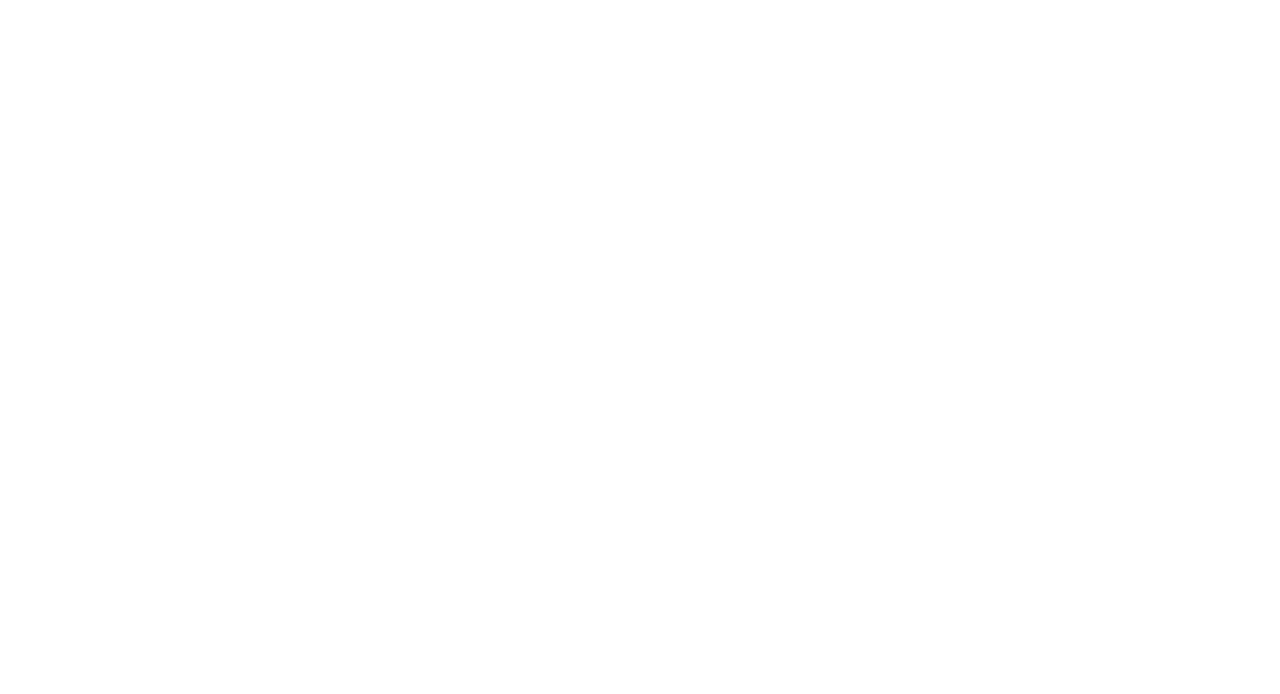
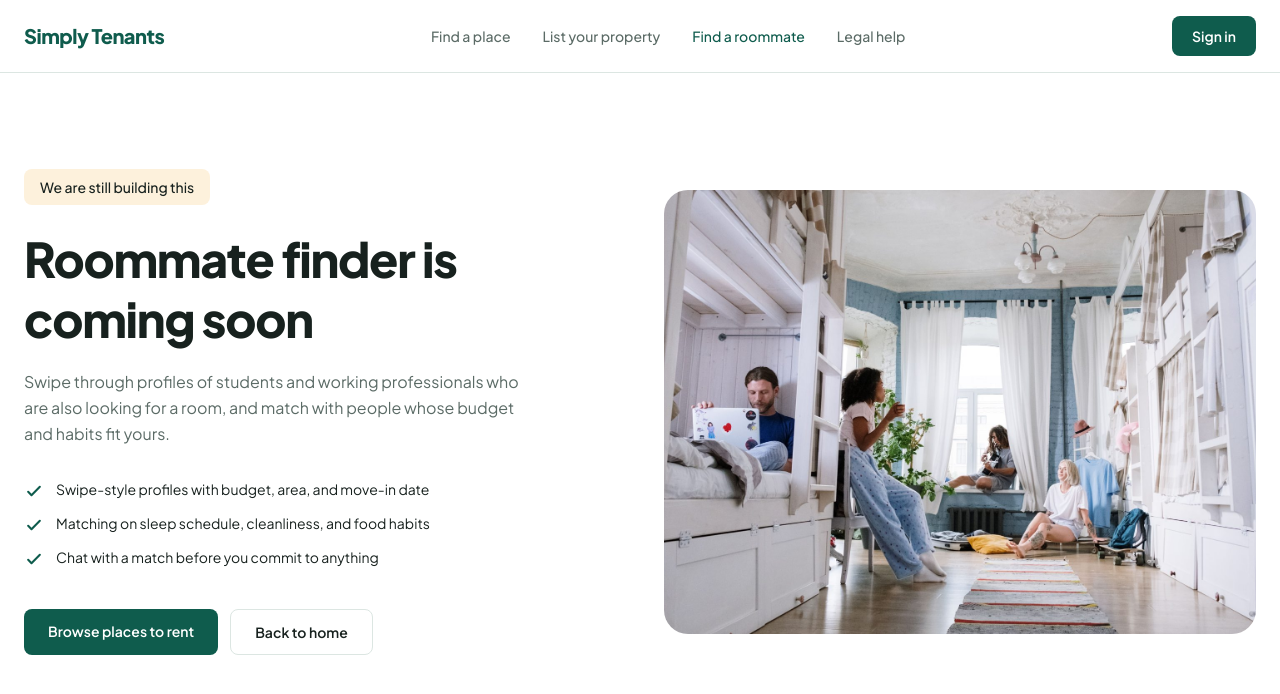
Before and after one commit to Hambal-cmd/SimplyTenants, a React (Vite) app in the folder frontend/: page /roommates in a window 1280 px wide. Before the commit this address had no page. Shown: the top 694 px of the page. Built offline with nearby package versions, Linux system fonts and the light colour scheme.

Commit message:
Coming soon page added. Roomate and Legal coming soon!

```diff
--- a/frontend/src/App.jsx
+++ b/frontend/src/App.jsx
@@ -1,6 +1,8 @@
 import { BrowserRouter, Routes, Route } from 'react-router-dom'
 import Layout from './components/layout/Layout'
 import Home from './pages/Home'
+import RoommateFinder from './pages/RoomateFinder'
+import LegalHelp from './pages/LegalHelp'
 
 export default function App() {
   return (
@@ -9,6 +11,11 @@ export default function App() {
         {/* Every page inside this route gets the Navbar from Layout */}
         <Route element={<Layout />}>
           <Route path="/" element={<Home />} />
+
+          <Route path="/roommates" element={<RoommateFinder />} />
+          <Route path="/legal-help" element={<LegalHelp />} />
+
+
           {/* Add the other pages here as you build them, e.g.
               <Route path="/listings" element={<Listings />} /> */}
         </Route>
--- /dev/null
+++ b/frontend/src/components/ui/ComingSoon.jsx
@@ -0,0 +1,87 @@
+import { Link } from 'react-router-dom'
+
+// A reusable "coming soon" screen. Each page passes in its own text and,
+// optionally, an image. Without an image, a simple placeholder icon is shown.
+export default function ComingSoon({ title, description, features = [], image, imageAlt = '' }) {
+  return (
+    <section className="mx-auto grid max-w-7xl items-center gap-12 px-6 py-16 md:grid-cols-2 md:py-24">
+      <div>
+        <p className="inline-block rounded-lg bg-accent-soft px-4 py-2 text-sm font-medium text-ink">
+          We are still building this
+        </p>
+
+        <h1 className="mt-6 text-4xl font-extrabold leading-tight tracking-tight text-ink md:text-5xl">
+          {title}
+        </h1>
+
+        <p className="mt-5 max-w-lg text-base leading-relaxed text-muted">{description}</p>
+
+        {features.length > 0 && (
+          <ul className="mt-8 space-y-3">
+            {features.map((feature) => (
+              <li key={feature} className="flex items-start gap-3 text-sm text-ink">
+                <svg
+                  viewBox="0 0 24 24"
+                  className="mt-0.5 h-5 w-5 shrink-0 text-brand"
+                  fill="none"
+                  stroke="currentColor"
+                  strokeWidth="2.5"
+                  strokeLinecap="round"
+                  strokeLinejoin="round"
+                  aria-hidden="true"
+                >
+                  <path d="M5 13l4 4L19 7" />
+                </svg>
+                <span>{feature}</span>
+              </li>
+            ))}
+          </ul>
+        )}
+
+        <div className="mt-10 flex flex-wrap gap-3">
+          <Link
+            to="/listings"
+            className="rounded-lg bg-brand px-6 py-3 text-sm font-semibold text-white transition-colors hover:bg-brand-dark"
+          >
+            Browse places to rent
+          </Link>
+          <Link
+            to="/"
+            className="rounded-lg border border-line bg-white px-6 py-3 text-sm font-semibold text-ink transition-colors hover:border-brand/50"
+          >
+            Back to home
+          </Link>
+        </div>
+      </div>
+
+      {/* Image on the right. If no image is given, show a placeholder icon. */}
+      <div className="relative flex aspect-[4/3] items-center justify-center overflow-hidden rounded-3xl bg-mist">
+        {image ? (
+          <img
+            src={image}
+            alt={imageAlt}
+            className="h-full w-full object-cover"
+            onError={(e) => {
+              e.currentTarget.style.display = 'none'
+            }}
+          />
+        ) : (
+          <svg
+            viewBox="0 0 24 24"
+            className="h-28 w-28 text-brand/40"
+            fill="none"
+            stroke="currentColor"
+            strokeWidth="1.2"
+            strokeLinecap="round"
+            strokeLinejoin="round"
+            aria-hidden="true"
+          >
+            <path d="M14 3H7a2 2 0 0 0-2 2v14a2 2 0 0 0 2 2h10a2 2 0 0 0 2-2V8z" />
+            <path d="M14 3v5h5" />
+            <path d="M9 13h6M9 17h4" />
+          </svg>
+        )}
+      </div>
+    </section>
+  )
+}
--- /dev/null
+++ b/frontend/src/pages/LegalHelp.jsx
@@ -0,0 +1,17 @@
+import ComingSoon from '../components/ui/ComingSoon'
+
+export default function LegalHelp() {
+  return (
+    <ComingSoon
+      title="Legal help is coming soon"
+      description="Ask questions about your tenancy and get a draft rental agreement, based on Indian tenancy rules."
+      features={[
+        'Plain-language answers about deposits, notice periods, and rent increases',
+        'Rental agreement drafts built from reviewed templates',
+        'Clear notes on what the bot cannot advise on',
+      ]}
+      image="/legalhelp.jpg"
+      imageAlt="Stamp on document"
+    />
+  )
+}
--- /dev/null
+++ b/frontend/src/pages/RoomateFinder.jsx
@@ -0,0 +1,17 @@
+import ComingSoon from '../components/ui/ComingSoon'
+
+export default function RoommateFinder() {
+  return (
+    <ComingSoon
+      title="Roommate finder is coming soon"
+      description="Swipe through profiles of students and working professionals who are also looking for a room, and match with people whose budget and habits fit yours."
+      features={[
+        'Swipe-style profiles with budget, area, and move-in date',
+        'Matching on sleep schedule, cleanliness, and food habits',
+        'Chat with a match before you commit to anything',
+      ]}
+      image="/roommates.jpg"
+      imageAlt="Four roommates relaxing in a shared room with bunk beds"
+    />
+  )
+}
```
Also changed, not shown: frontend/public/legalhelp.jpg (added), frontend/public/roommates.jpg (added).
